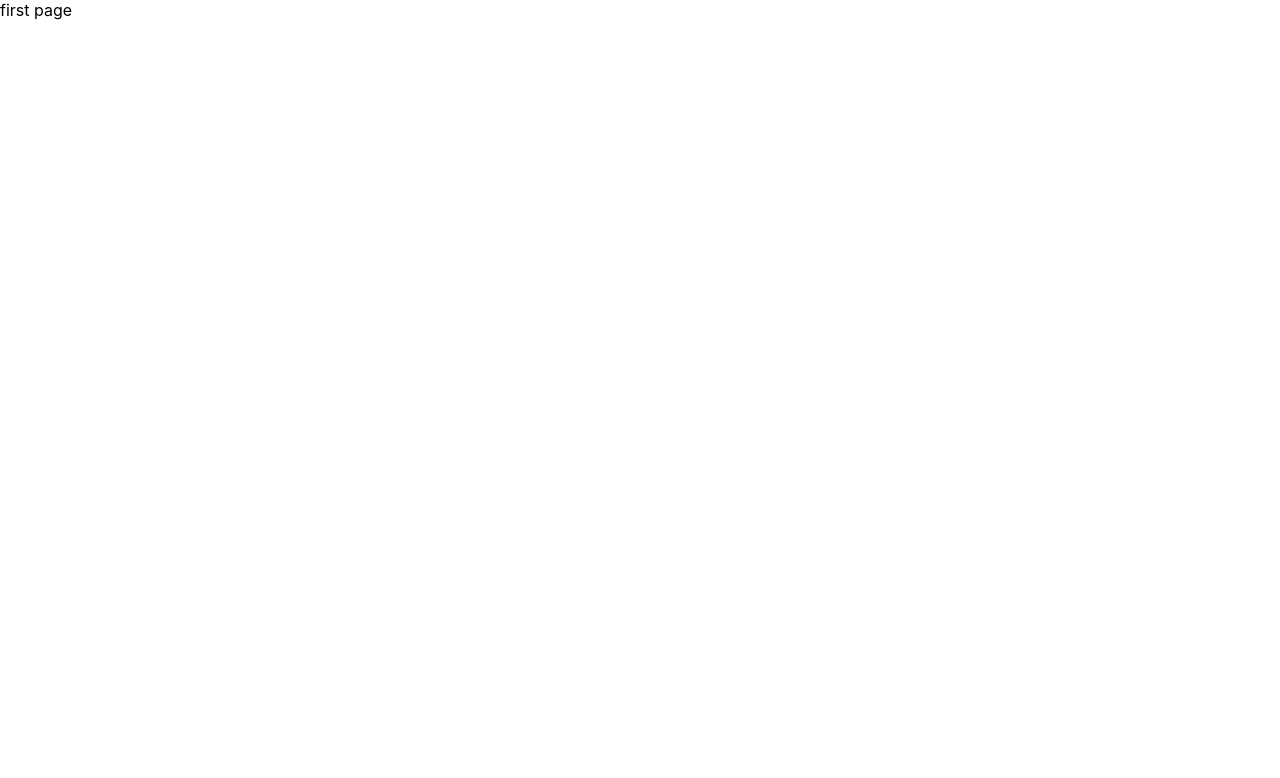
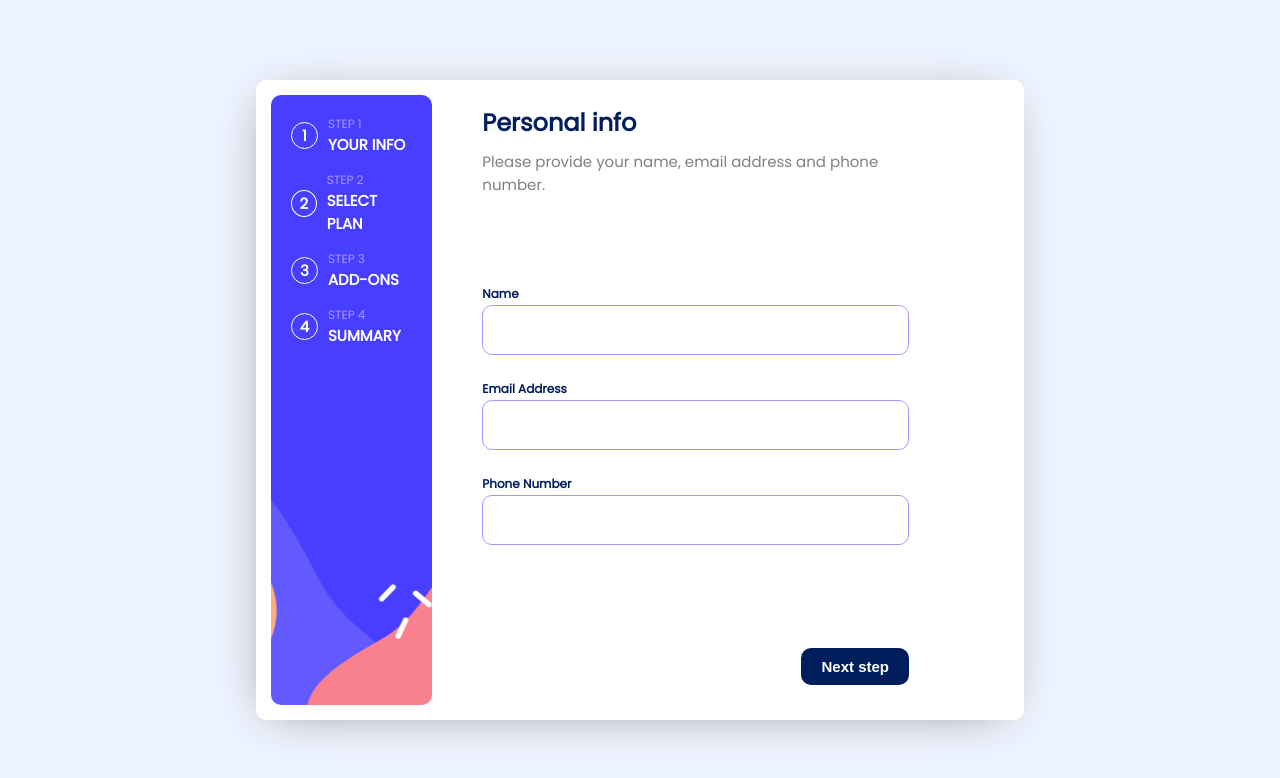
Before and after one commit to palinakarabovich/react-forms, a React (Create React App) app: page / in a window 1280 px wide. Shown: the top 778 px of the page. Built offline with nearby package versions, Linux system fonts and the light colour scheme.

Commit message:
form created, sidebar added

```diff
--- a/public/index.html
+++ b/public/index.html
@@ -1,43 +1,21 @@
 <!DOCTYPE html>
 <html lang="en">
+
 <head>
   <meta charset="utf-8" />
   <link rel="icon" href="%PUBLIC_URL%/favicon.ico" />
+  <link rel="preconnect" href="https://fonts.googleapis.com">
+  <link rel="preconnect" href="https://fonts.gstatic.com" crossorigin>
+  <link href="https://fonts.googleapis.com/css2?family=Poppins&display=swap" rel="stylesheet">
   <meta name="viewport" content="width=device-width, initial-scale=1" />
   <meta name="theme-color" content="#000000" />
-    <meta
-      name="description"
-      content="Web site created using create-react-app"
-    />
-    <link rel="apple-touch-icon" href="%PUBLIC_URL%/logo192.png" />
-    <!--
-      manifest.json provides metadata used when your web app is installed on a
-      user's mobile device or desktop. See https://developers.google.com/web/fundamentals/web-app-manifest/
-    -->
-    <link rel="manifest" href="%PUBLIC_URL%/manifest.json" />
-    <!--
-      Notice the use of %PUBLIC_URL% in the tags above.
-      It will be replaced with the URL of the `public` folder during the build.
-      Only files inside the `public` folder can be referenced from the HTML.
+  <meta name="description" content="Web site created using create-react-app" />
+  <title>Simple form</title>
+</head>
 
-      Unlike "/favicon.ico" or "favicon.ico", "%PUBLIC_URL%/favicon.ico" will
-      work correctly both with client-side routing and a non-root public URL.
-      Learn how to configure a non-root public URL by running `npm run build`.
-    -->
-    <title>React App</title>
-  </head>
 <body>
   <noscript>You need to enable JavaScript to run this app.</noscript>
   <div id="root"></div>
-    <!--
-      This HTML file is a template.
-      If you open it directly in the browser, you will see an empty page.
+</body>
 
-      You can add webfonts, meta tags, or analytics to this file.
-      The build step will place the bundled scripts into the <body> tag.
-
-      To begin the development, run `npm start` or `yarn start`.
-      To create a production bundle, use `npm run build` or `yarn build`.
-    -->
-  </body>
 </html>
--- a/src/components/App/App.module.css
+++ b/src/components/App/App.module.css
@@ -1,4 +1,88 @@
 .app {
   margin: 0;
   box-sizing: border-box;
+  font-family: 'Poppins', sans-serif;
+  display: flex;
+  align-items: center;
+  justify-content: center;
+  background-color: rgb(238, 244, 255);
+  width: 100%;
+  height: 100vh;
 }
+
+.page{
+  background-color: white;
+  box-sizing: border-box;
+  border-radius: 10px;
+  padding: 15px;
+  width: 60%;
+  height: 80%;
+  box-shadow: -4px 6px 47px -18px rgba(133,128,133,1);
+  display: flex;
+  gap: 50px
+}
+
+.sidebar{
+  width: 30%;
+  height: 100%;
+  list-style: none;
+  display: flex;
+  flex-direction: column;
+  align-items: flex-start;
+  justify-content: flex-start;
+  margin: 0;
+  padding: 0;
+  gap: 15px;
+  border-radius: 10px;
+  background-image: url('../../img/bg.svg');
+  background-repeat: no-repeat;
+  background-position: bottom;
+  background-size: cover;
+  color: white;
+  padding: 20px;
+  box-sizing: border-box;
+}
+
+.step{
+ display: flex;
+ align-items: center;
+ justify-content: center;
+ gap: 10px;
+}
+
+.circle{
+  border: 1px solid white;
+  border-radius: 50%;
+  width: 25px;
+  height: 25px;
+  display: flex;
+  align-items: center;
+  justify-content: center;
+}
+
+.number{
+  margin: 0;
+  font-weight: 900;
+  font-size: 15px;
+}
+
+.step__description{
+  display: flex;
+  flex-direction: column;
+  align-items: flex-start;
+  justify-content: center;
+}
+
+.step__counter{
+  margin: 0;
+  color: rgb(170, 150, 255);
+  text-transform: uppercase;
+  font-size: 12px;
+}
+
+.step__text{
+  margin: 0;
+  text-transform: uppercase;
+  font-size: 15px;
+  font-weight: 900;
+}
--- a/src/components/App/App.tsx
+++ b/src/components/App/App.tsx
@@ -5,7 +5,55 @@ import FirstPage from '../FirstPage/FirstPage';
 function App() {
   return (
     <div className={styles.app}>
-      <FirstPage />
+      <section className={styles.page}>
+        <ul className={styles.sidebar}>
+          <li className={styles.step}>
+            <div className={styles.circle}>
+              <span className={styles.number}>1</span>
+            </div>
+            <div className={styles.step__description}>
+              <p className={styles.step__counter}>step 1</p>
+              <p className={styles.step__text}>
+                Your info
+              </p>
+            </div>
+          </li>
+          <li className={styles.step}>
+            <div className={styles.circle}>
+              <span className={styles.number}>2</span>
+            </div>
+            <div className={styles.step__description}>
+              <p className={styles.step__counter}>step 2</p>
+              <p className={styles.step__text}>
+                Select plan
+              </p>
+            </div>
+          </li>
+          <li className={styles.step}>
+            <div className={styles.circle}>
+              <span className={styles.number}>3</span>
+            </div>
+            <div className={styles.step__description}>
+              <p className={styles.step__counter}>step 3</p>
+              <p className={styles.step__text}>
+                Add-ons
+              </p>
+            </div>
+          </li>
+          <li className={styles.step}>
+            <div className={styles.circle}>
+              <span className={styles.number}>4</span>
+            </div>
+            <div className={styles.step__description}>
+              <p className={styles.step__counter}>step 4</p>
+              <p className={styles.step__text}>
+                Summary
+              </p>
+            </div>
+          </li>
+        </ul>
+        <FirstPage />
+      </section>
     </div>
   );
 }
--- a/src/components/FirstPage/FirstPage.module.css
+++ b/src/components/FirstPage/FirstPage.module.css
@@ -0,0 +1,53 @@
+.form{
+  width: 100%;
+  height: 100%;
+  display: flex;
+  flex-direction: column;
+  justify-content: space-between;
+  padding-right: 100px;
+  box-sizing: border-box;
+}
+
+.title{
+  color: rgb(0, 30, 92);
+  font-size: 900;
+  margin: 10px 0;
+}
+
+.paragraph{
+  margin: 0;
+  color: gray;
+  font-size: 15px;
+}
+
+.label{
+  font-size: 12px;
+  color: rgb(0, 30, 92);
+  font-weight: 700;
+  margin-bottom: 5px;
+}
+
+.input{
+  width: 100%;
+  height: 50px;
+  border: 1px solid rgb(170, 150, 255);
+  font-family: inherit;
+  color:rgb(0, 30, 92);
+  border-radius: 10px;
+  margin-bottom: 20px;
+  padding: 10px;
+  font-weight: 900;
+  box-sizing: border-box;
+}
+
+.button{
+  border-radius: 10px;
+  border: none;
+  background-color: rgb(0, 30, 92);
+  color: white;
+  font-weight: 700;
+  padding: 10px 20px;
+  font-size: 15px;
+  align-self: flex-end;
+  margin-bottom: 20px;
+}
--- a/src/components/FirstPage/FirstPage.tsx
+++ b/src/components/FirstPage/FirstPage.tsx
@@ -3,7 +3,22 @@ import styles from './FirstPage.module.css'
 
 const FirstPage: React.FC = () => {
   return (
-    <section>first page</section>
+      <form className={styles.form}>
+        <div>
+          <h2 className={styles.title}>Personal info</h2>
+          <p className={styles.paragraph}>Please provide your name, email address and phone number.</p>
+        </div>
+        <div>
+          <label className={styles.label}>Name</label>
+          <input className={styles.input}></input>
+          <label className={styles.label}>Email Address</label>
+          <input className={styles.input}></input>
+          <label className={styles.label}>Phone Number</label>
+          <input className={styles.input}></input>
+        </div>
+        <button type='submit' className={styles.button}>Next step</button>
+      </form>
+
   )
 }
 
```
Also changed, not shown: src/img/bg.svg (added). Lines whose indentation alone changed are shown as unchanged.
